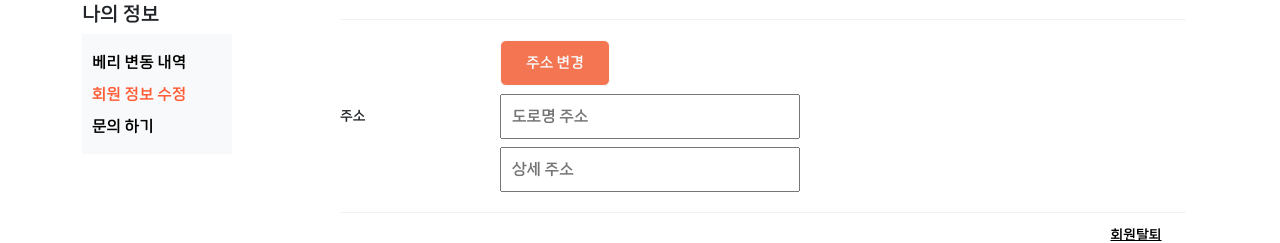
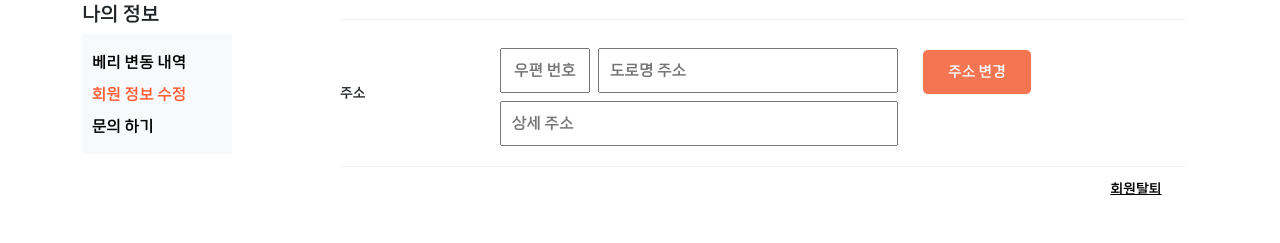
Before and after one commit to byeonnns/let-ffle-front, a Vue app: page /Member/MyPage/UpdateMember in a window 1280 px wide. Shown: the part 525-768 px from the top of the page. Built offline with nearby package versions, Linux system fonts and the light colour scheme; what vue3-lottie would draw is missing.

Commit message:
Refactor : 회원 정보 수정 페이지 우편번호 수정

```diff
--- a/src/views/Member/MyPageView/UpdateMember.vue
+++ b/src/views/Member/MyPageView/UpdateMember.vue
@@ -69,13 +69,15 @@
                                         <div class="td">
                                             <div>
                                                 <div>
-                                                    <button class="btn btn-outline-light"
+                                                    <div class="mt-2">
+                                                        <input style="width: 90px;" v-model="changePost" class="mb-2 me-2 text-center" type="text"
+                                                            placeholder="우편 번호">
+                                                        <input v-model="changeAdr" class="mb-2" type="text"
+                                                            placeholder="도로명 주소">
+                                                            <button class="btn btn-outline-light ms-4"
                                                         style="font-size: 15px; width: 110px;" @click="addrModal">주소
-                                                        변경</button>
-                                                    <div class="mt-2">
-                                                        <input v-model="changeAdr" class="mb-2" type="text"
-                                                            placeholder="도로명 주소"> <br />
-                                                        <input v-model="changeReAdr" type="text" placeholder="상세 주소">
+                                                        변경</button> <br />
+                                                        <input style="width: 398px;" v-model="changeReAdr" type="text" placeholder="상세 주소">
                                                     </div>
                                                 </div>
                                             </div>
@@ -375,11 +377,12 @@ const PhoneNumCheck = () => {
 }
 const changeAdr = ref('');
 const changeReAdr = ref('');
+const changePost = ref('');
 // 주소 유효성 검사
 function addressCheck() {
-    changeAdr.value = "(" + zonecode.value + ")" + " " + address.value;
+    changeAdr.value = address.value;
     changeReAdr.value = addressDetail.value;
-
+    changePost.value = zonecode.value;
 }
 
 
```
